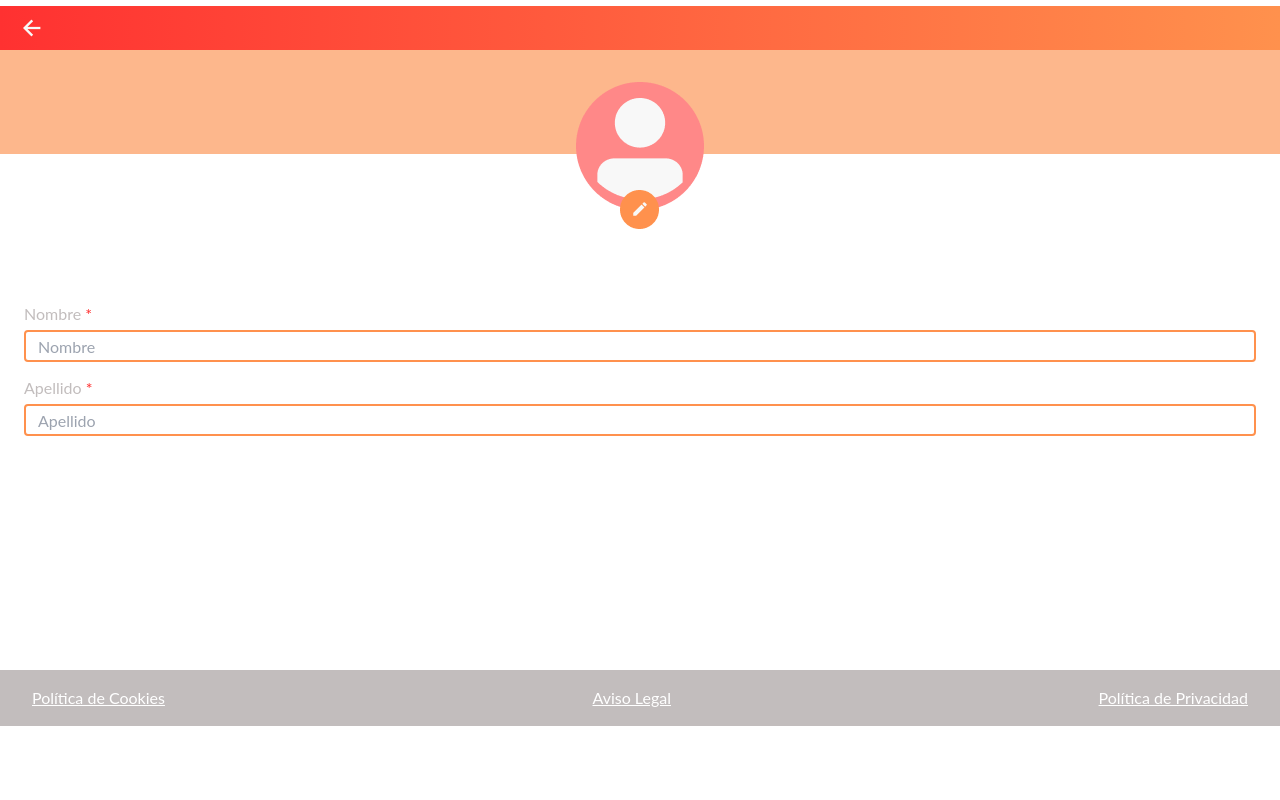
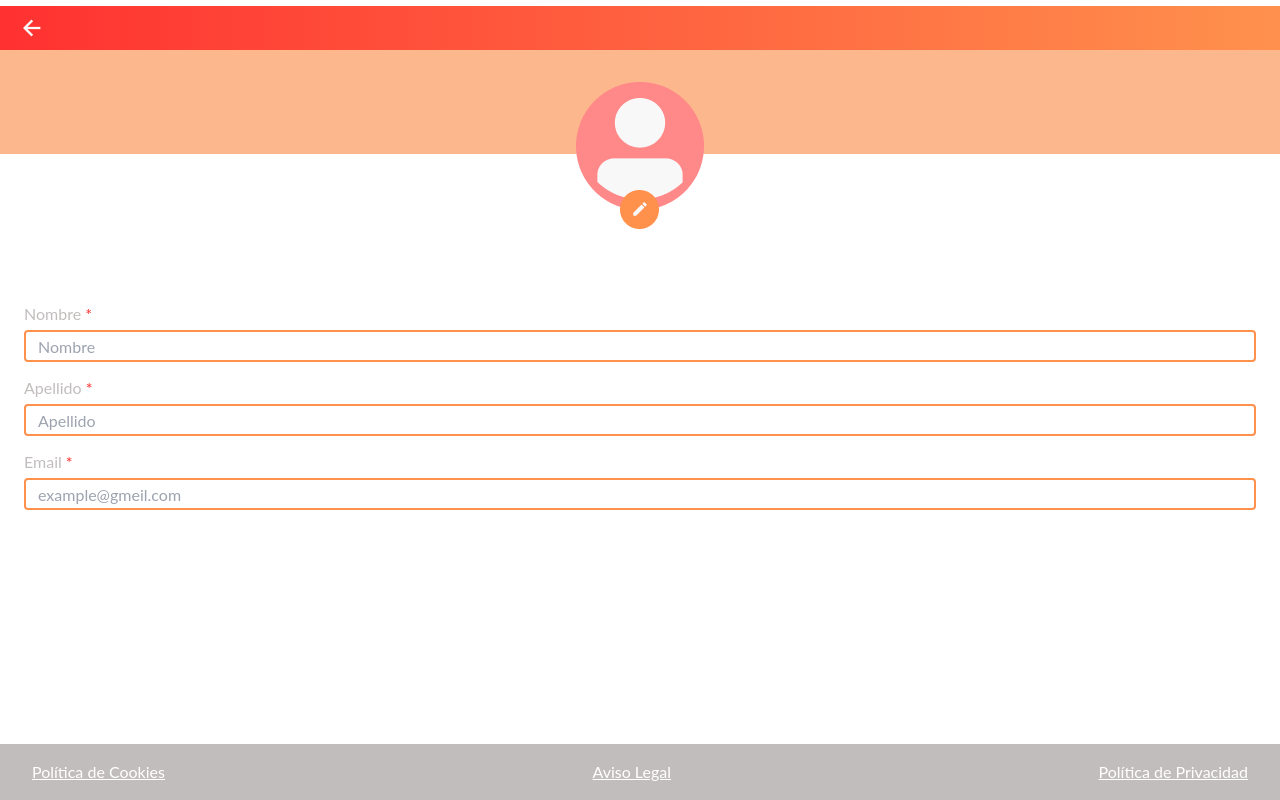
Before and after one commit to igrowker/i002-flowento-front, a React (Vite) app: page /register in a window 1280 px wide. Shown: the part 906-1706 px from the top of the page. Before the commit the page ends 1632 px from the top, so only its background shows below. Built offline with nearby package versions, Linux system fonts and the light colour scheme.

Commit message:
avances en la vista registro

```diff
--- a/src/components/Auth/Form.jsx
+++ b/src/components/Auth/Form.jsx
@@ -9,6 +9,10 @@ export const Form = () => {
                 <label htmlFor="apellido" className="w-full mb-2.5 leading-3 font-normal text-gray300">Apellido <span className="text-redprimary">*</span></label>
                 <input type="text" className="w-full px-3 h-8 border-solid rounded border-2 border-orangeprimary" id="apellido" name="apellido" placeholder="Apellido"/>
             </div>
+            <div className="my-2.5 flex justify-center items-center flex-col">
+                <label htmlFor="email" className="w-full mb-2.5 leading-3 font-normal text-gray300">Email <span className="text-redprimary">*</span></label>
+                <input type="text" className="w-full px-3 h-8 border-solid rounded border-2 border-orangeprimary" id="email" name="email" placeholder="example@gmeil.com"/>
+            </div>
         </form>
     )
 }
```
